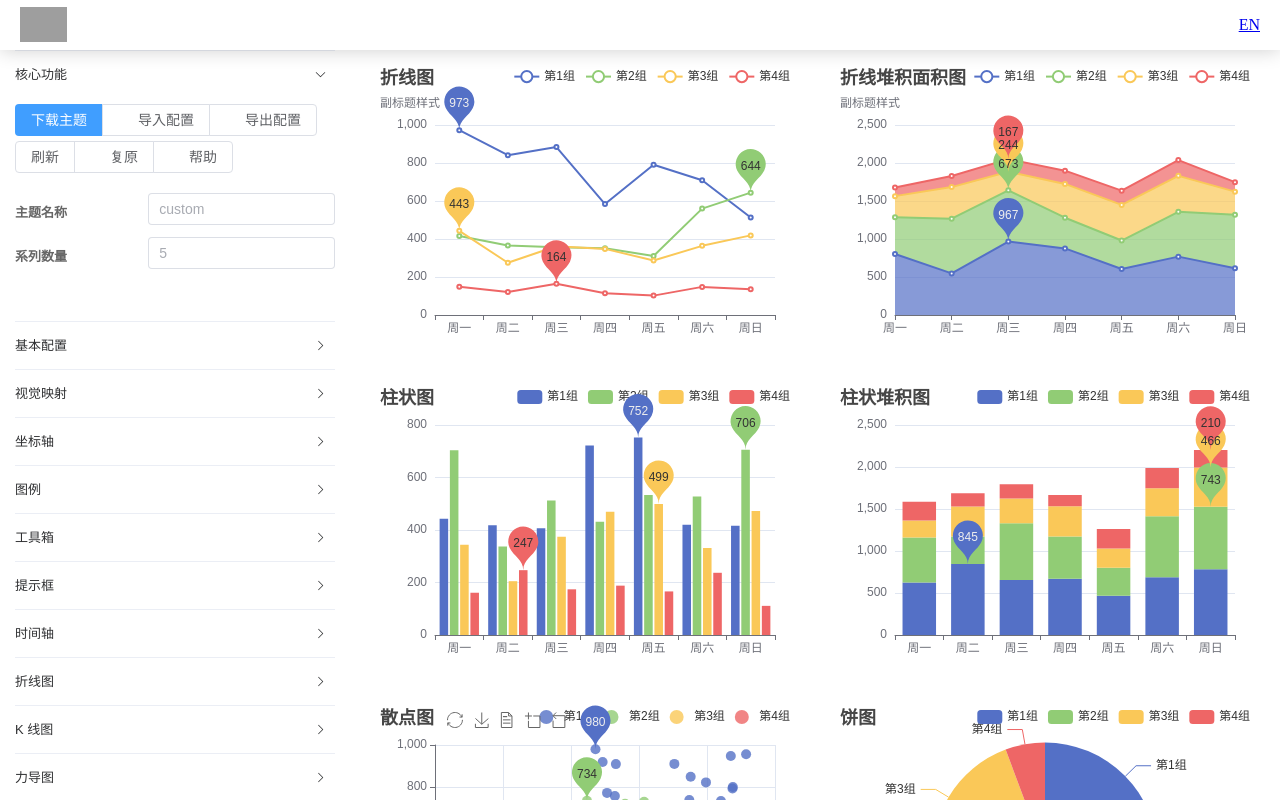
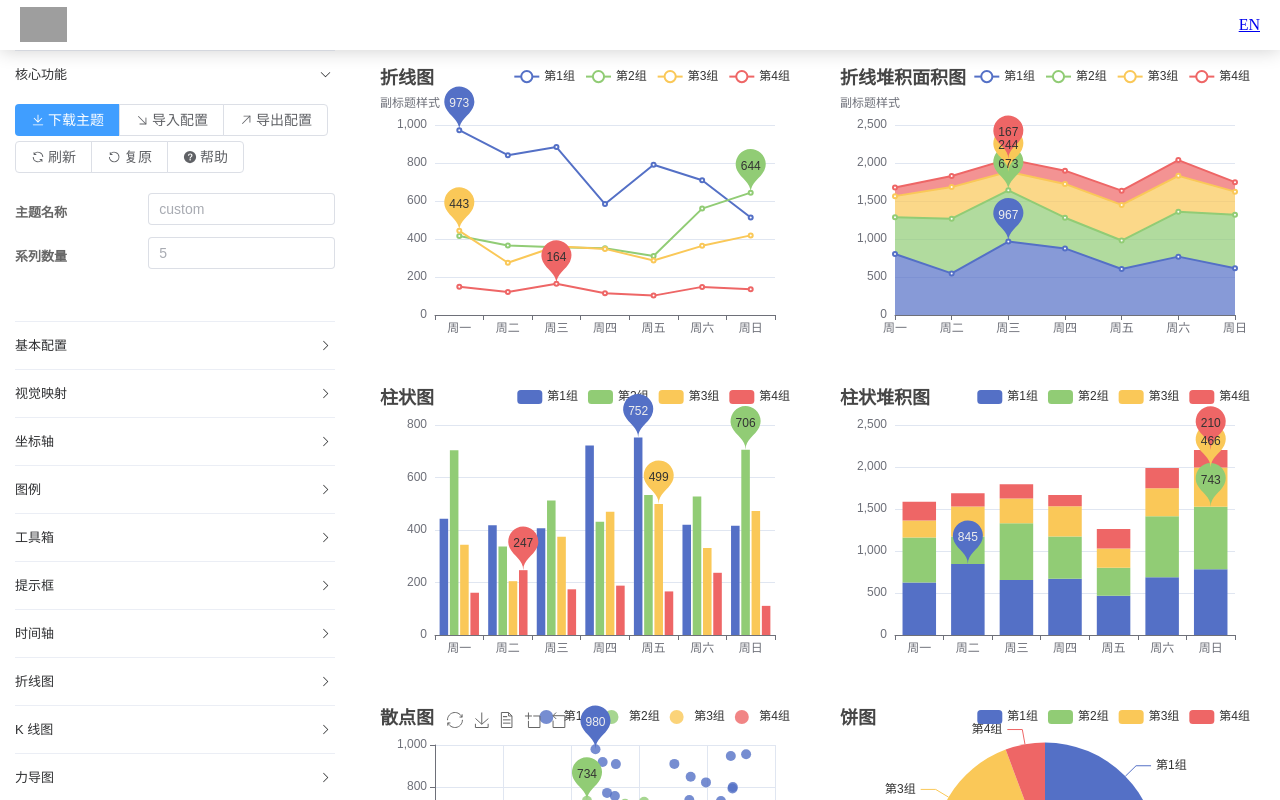
Before and after one commit to apache/echarts-theme-builder, a Vue app: page / in a window 1280 px wide. Both pictures are taken after a click on the button "核心功能". Shown: the top 800 px of the page. Built offline with nearby package versions, Linux system fonts and the light colour scheme; grey boxes are pictures that could not be loaded.

Commit message:
fix: icon

```diff
--- a/package.json
+++ b/package.json
@@ -22,6 +22,7 @@
         "yargs": "^6.6.0"
     },
     "dependencies": {
+        "@element-plus/icons-vue": "^1.1.4",
         "echarts": "^5.3.1",
         "element-plus": "^2.1.9",
         "lodash": "^4.17.19",
--- a/src/App.vue
+++ b/src/App.vue
@@ -49,6 +49,11 @@ function onConfigChange(theme) {
   padding: 5px;
 }
 
+.el-icon {
+  margin-right: 3px;
+  width: auto;
+}
+
 .text-base {
   font-size: 1.5rem;
   font-weight: bold;
--- a/src/components/EColorPicker.vue
+++ b/src/components/EColorPicker.vue
@@ -11,9 +11,11 @@
       </div>
       <div class="color-operations">
         <el-button v-on:click="addColor" icon="el-icon-plus" size="small">
+          <el-icon><plus /></el-icon>
           增加
         </el-button>
-        <el-button v-on:click="addColor" icon="el-icon-minus" size="small">
+        <el-button v-on:click="addColor" size="small">
+          <el-icon><minus /></el-icon>
           减少
         </el-button>
       </div>
@@ -35,7 +37,6 @@
 const props = defineProps(['value', 'multiple']);
 const colors = props.multiple
   ? (props.value || []).map((item: string) => {
-      console.log(item);
       return {
         value: item
       };
@@ -43,7 +44,7 @@ const colors = props.multiple
   : [];
 </script>
 
-<style scoped>
+<style>
 .color-picker {
   display: inline-block;
   text-align: right;
@@ -56,6 +57,11 @@ const colors = props.multiple
   width: calc(100% - 34px);
 }
 
+.el-icon {
+  width: auto;
+  margin-right: 3px;
+}
+
 .color-operations {
   margin-left: 25px;
   margin-bottom: 20px;
--- a/src/components/EConfig.vue
+++ b/src/components/EConfig.vue
@@ -4,25 +4,33 @@
       <div class="item-row">
         <el-button-group>
           <el-button type="primary">
-            <i class="el-icon-download"></i>
+            <el-icon><download /></el-icon>
             下载主题
           </el-button>
-          <el-button icon="el-icon-bottom-right">
+          <el-button>
+            <el-icon><bottom-right /></el-icon>
             导入配置
           </el-button>
-          <el-button icon="el-icon-top-right">导出配置</el-button>
+          <el-button>
+            <el-icon><top-right /></el-icon>
+            导出配置
+          </el-button>
         </el-button-group>
       </div>
       <div class="item-row">
         <el-button-group>
           <el-button>
-            <i class="el-icon-refresh"></i>
+            <el-icon><refresh /></el-icon>
             刷新
           </el-button>
-          <el-button icon="el-icon-refresh-left">
+          <el-button>
+            <el-icon><refresh-left /></el-icon>
             复原
           </el-button>
-          <el-button icon="el-icon-question">帮助</el-button>
+          <el-button>
+            <el-icon><question-filled /></el-icon>
+            帮助
+          </el-button>
         </el-button-group>
       </div>
       <div class="item-row-lg">
--- a/src/main.ts
+++ b/src/main.ts
@@ -5,6 +5,7 @@ import en from './i18n/en-US';
 
 import ElementPlus from 'element-plus';
 import 'element-plus/dist/index.css';
+import * as ElIconModules from '@element-plus/icons-vue';
 import App from './App.vue';
 
 // @ts-ignore
@@ -26,4 +27,11 @@ const app = createApp(App);
 app.use(ElementPlus);
 app.use(i18n);
 
+for (const iconName in ElIconModules) {
+  if (Reflect.has(ElIconModules, iconName)) {
+    const item = ElIconModules[iconName as keyof typeof ElIconModules];
+    app.component(iconName, item);
+  }
+}
+
 app.mount('#echarts-spa-app');
```
Also changed, not shown: 1 other file (tests, documents, lock files or other folders).
